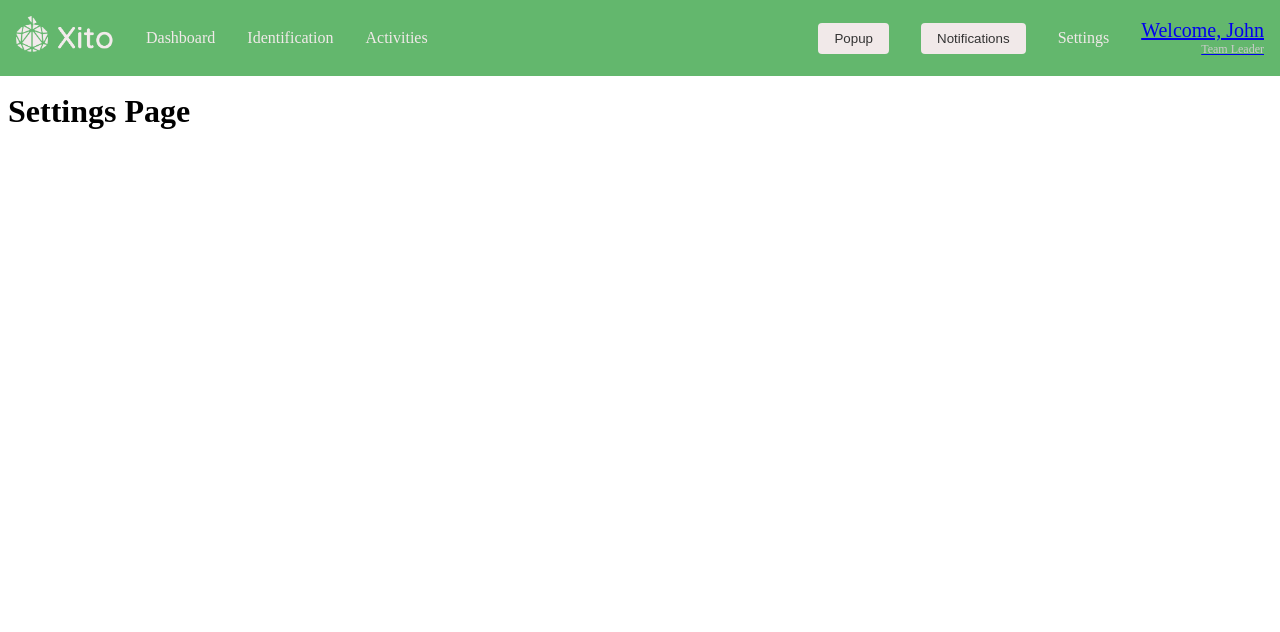
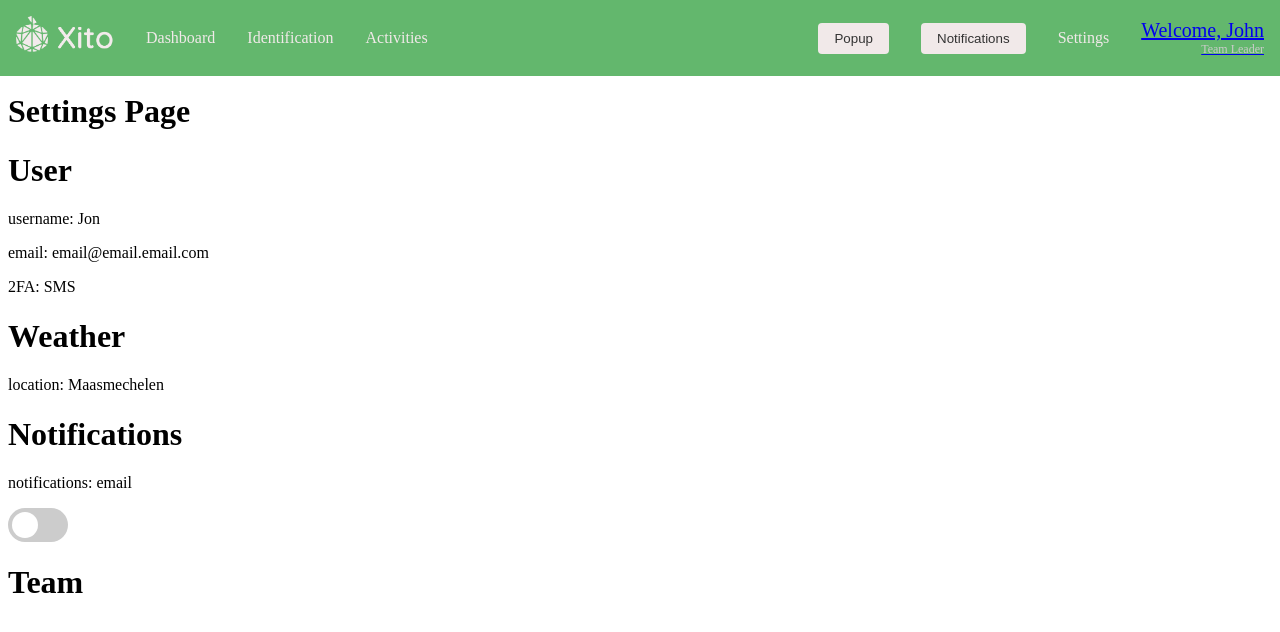
Before and after one commit to ArneSamson/Xito, a Vue app: page /settings in a window 1280 px wide. Shown: the top 632 px of the page. Built offline with nearby package versions, Linux system fonts and the light colour scheme.

Commit message:
feat: added User, Weather and Notification settings

```diff
--- /dev/null
+++ b/src/components/Settings-comp.vue
@@ -0,0 +1,125 @@
+<template>
+    <div>
+        <div class="user-setting">
+            <h1>User</h1>
+            <div>
+                <p> username: {{User.username}} </p>
+                <p> email: {{User.email}} </p>
+                <p> 2FA: {{User.method}} </p>
+            </div>
+        </div>
+
+        <div class="weather-settings">
+            <h1>Weather</h1>
+            <p>location: {{User.location}} </p>
+        </div>
+
+        <div class="notification-settings">
+            <h1>Notifications</h1>
+            <p>notifications: {{User.notificationChoice}}</p>
+            <label class="switch">
+                <input type="checkbox" v-model="User.notificationSound">
+                <span class="slider round"></span>
+            </label>
+        </div>
+
+        <div class="team-settings">
+            <h1>Team</h1>
+
+        </div>
+    </div>
+
+</template>
+
+<script>
+
+export default {
+name: 'settings-comp',
+props: {
+    User: {
+        type: Object,
+        default: () => ({
+            username: 'Jon',
+            email: 'email@email.email.com',
+            '2FA': true,
+            method: 'SMS',
+            location: 'Maasmechelen',
+            notificationChoice: 'email',
+            notificationSound: false,
+        })
+    },
+    Teams: {
+        type: Array,
+        default: () => [
+
+        ]
+    }
+}
+
+}
+
+</script>
+
+<style scoped>
+.switch {
+  position: relative;
+  display: inline-block;
+  width: 60px;
+  height: 34px;
+}
+
+/* Hide default HTML checkbox */
+.switch input {
+  opacity: 0;
+  width: 0;
+  height: 0;
+}
+
+/* The slider */
+.slider {
+  position: absolute;
+  cursor: pointer;
+  top: 0;
+  left: 0;
+  right: 0;
+  bottom: 0;
+  background-color: #ccc;
+  -webkit-transition: .4s;
+  transition: .4s;
+}
+
+.slider:before {
+  position: absolute;
+  content: "";
+  height: 26px;
+  width: 26px;
+  left: 4px;
+  bottom: 4px;
+  background-color: white;
+  -webkit-transition: .4s;
+  transition: .4s;
+}
+
+input:checked + .slider {
+  background-color: #2196F3;
+}
+
+input:focus + .slider {
+  box-shadow: 0 0 1px #2196F3;
+}
+
+input:checked + .slider:before {
+  -webkit-transform: translateX(26px);
+  -ms-transform: translateX(26px);
+  transform: translateX(26px);
+}
+
+/* Rounded sliders */
+.slider.round {
+  border-radius: 34px;
+}
+
+.slider.round:before {
+  border-radius: 50%;
+}
+</style>
--- a/src/views/Settings.vue
+++ b/src/views/Settings.vue
@@ -2,11 +2,17 @@
     <div>
       <h1>Settings Page</h1>
       <!-- add your settings content here -->
+      <settingscomp />
     </div>
   </template>
 
-  <script>
+<script>
+  import settingscomp from '../components/Settings-comp.vue'
+
   export default {
-    name: 'Settings'
+    name: 'Settings',
+    components: {
+      settingscomp,
+    }
   }
   </script>
```
